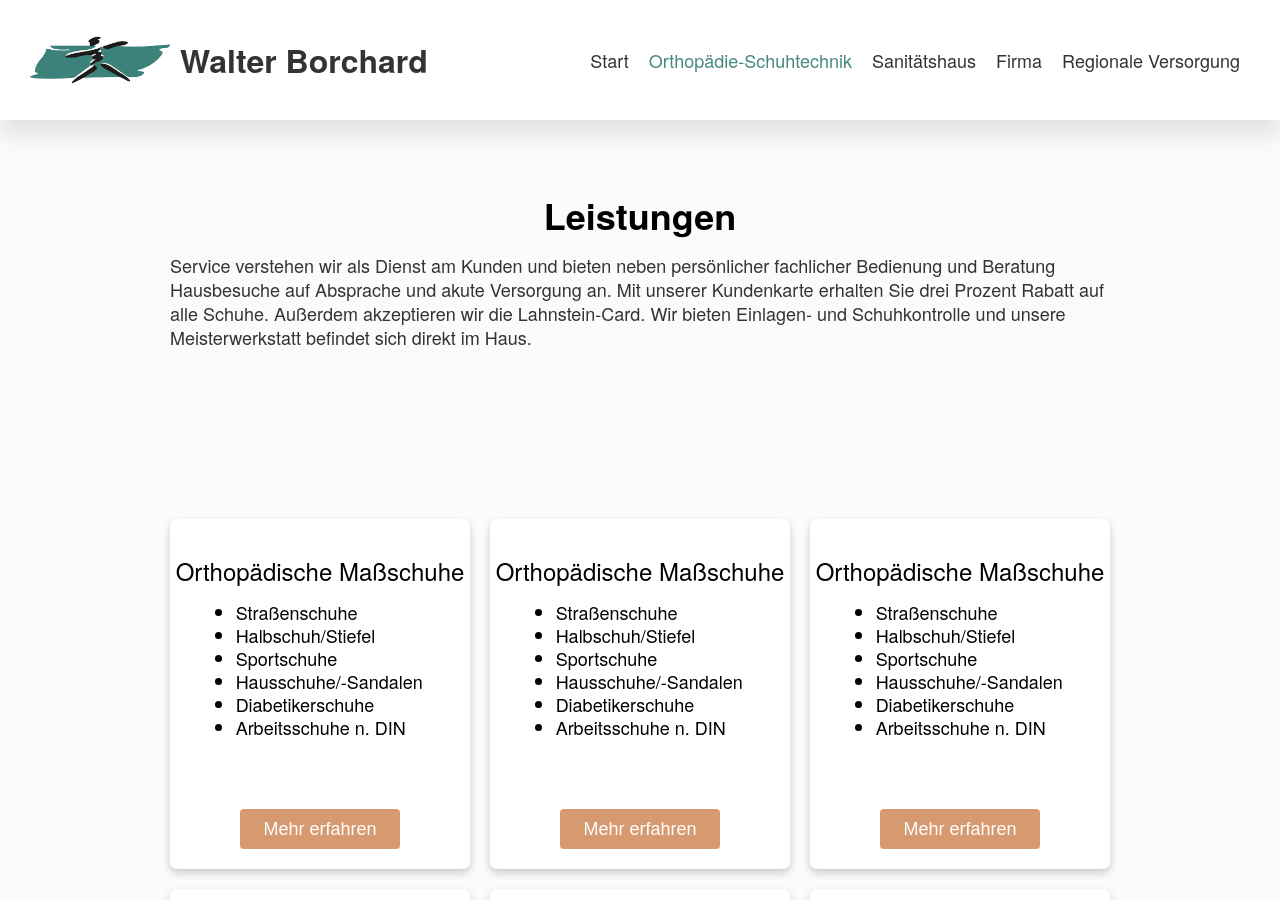
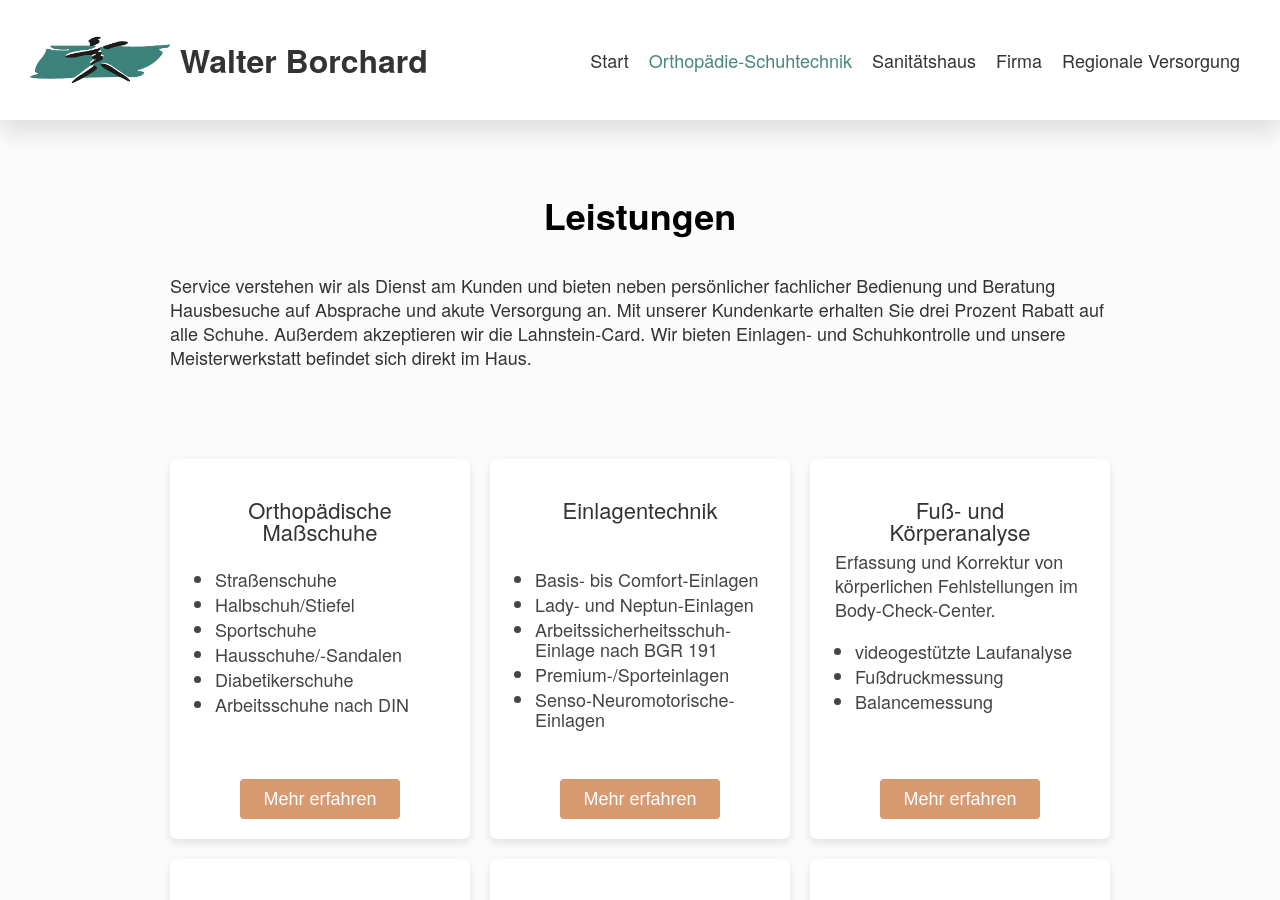
Before and after one commit to JohannesBorchard/Borchard-Orthopaedie, a Jekyll site: the page built from pages/orthopaedie-schuhtechnik.html, in a window 1280 px wide and 900 px high, scrolled down 1099 px. Built offline with Jekyll 4.4.1, drawn with Linux system fonts in a browser that asks for light colours; some of the changed text lies outside the part shown.

Commit message:
Orthopädieschuhtechnik fertig

```diff
--- a/_includes/css/main.css
+++ b/_includes/css/main.css
@@ -13,6 +13,7 @@ h2 {
     font-weight: 600;
     font-size: 36px;
     margin: 0;
+    text-align: center;
 }
 
 h3 {
@@ -24,7 +25,7 @@ h3 {
 h4 {
     font-family: "HelveticaNeueBold", "HelveticaNeue-Bold", "Helvetica Neue Bold", "HelveticaNeue", "Helvetica Neue", 'TeXGyreHerosBold', "Helvetica", "Tahoma", "Geneva", "Arial", sans-serif;
     font-weight: 300;
-    font-size: 24px;
+    font-size: 22px;
 }
 
 p,
@@ -36,7 +37,7 @@ a {
     font-size: 18px;
     line-height: 24px;
     text-decoration: none;
-    color: #333333;
+    color: #333;
     margin-bottom: 0;
     margin-top: 0;
 }
@@ -58,7 +59,7 @@ p a:hover {
 
 .text p {
     max-width: 940px;
-    margin-top: 20px;
+    margin-top: 40px;
 }
 
 .text--center p {
@@ -97,6 +98,13 @@ p a:hover {
     white-space: nowrap;
     padding: 0;
     margin-bottom: 20px;
+    margin-right: auto;
+    margin-left: auto;
+}
+
+.section__element {
+    margin-top: 80px;
+
 }
 
 .section {
@@ -105,7 +113,14 @@ p a:hover {
     display: flex;
     flex-direction: column;
     align-items: center;
+
 }
+
+.last-element {
+    margin-bottom: 200px;
+}
+
+
 
 
 
@@ -173,14 +188,14 @@ p a:hover {
     justify-content: center;
     align-items: flex-start;
     max-width: 990px;
-    margin-bottom: 160px;
+    /*margin-top: 80px;*/
 }
 
 .card {
-    box-shadow: 0 4px 8px 0 rgba(0, 0, 0, 0.2);
-    transition: 0.3s;
+    box-shadow: 0 4px 8px 0 rgba(0, 0, 0, 0.1);
+    transition: 0.2s;
     width: 300px;
-    height: 350px;
+    height: 380px;
     margin: 10px;
     background-color: #fff;
     border-radius: 7px;
@@ -188,27 +203,68 @@ p a:hover {
     flex-direction: column;
     align-items: center;
     justify-content: space-between;
+
+}
+
+.card-link {
     cursor: pointer;
 }
 
-.card:hover {
+.card-link:hover {
     box-shadow: 0 8px 16px 0 rgba(0, 0, 0, 0.2);
 }
 
 .card__text h4 {
     text-align: center;
     margin-top: 40px;
+    height: 50px;
+    color: #333;
+
+
+}
+.card__text p {
+    margin-left: 30px;
+    margin-right: 20px;
+    color: #444;
 }
 
 .card__list {
+    width: 240px;
     list-style-type: disc;
     margin-top: 20px;
-    margin-left: 60px;
+    margin-left: 50px;
+    margin-right: 20px;
 }
 
 .card__list li {
+
     font-size: 18px;
+    line-height: 20px;
     font-family: "HelveticaNeueLight", "HelveticaNeue-Light", "Helvetica Neue Light", "HelveticaNeue", "Helvetica Neue", 'TeXGyreHerosRegular', "Helvetica", "Tahoma", "Geneva", "Arial", sans-serif;
     font-weight: 300;
     margin-top: 5px;
+    color: #444;
 }
+
+
+.pain td {
+    padding-right: 20px;
+    padding-left: 20px;
+    padding-bottom: 40px;
+}
+
+.table__list {
+    list-style-type: disc;
+    margin-top: 10px;
+    margin-left: 20px;
+    width: 260px;
+}
+
+.table__list li {
+    font-size: 18px;
+    line-height: 20px;
+    font-family: "HelveticaNeueLight", "HelveticaNeue-Light", "Helvetica Neue Light", "HelveticaNeue", "Helvetica Neue", 'TeXGyreHerosRegular', "Helvetica", "Tahoma", "Geneva", "Arial", sans-serif;
+    font-weight: 300;
+    margin-top: 5px;
+    color: #444;
+}
--- a/pages/orthopaedie-schuhtechnik.html
+++ b/pages/orthopaedie-schuhtechnik.html
@@ -4,7 +4,6 @@ title: Walter Borchard | Orthopädie-Schuhtechnik
 description:
 permalink: /orthopaedie-schuhtechnik
 ---
-
 <header class="header header--hero">
     <nav class="header__nav-bar">
         <a href="/" class="nav__logo">
@@ -25,7 +24,6 @@ permalink: /orthopaedie-schuhtechnik
         </div>
     </div>
 </header>
-
 <main>
     <div class="text--center">
         <p>Wir sind Ihr Partner wenn es um Fuß-, Knie- oder Rückenfragen geht.
@@ -35,124 +33,191 @@ permalink: /orthopaedie-schuhtechnik
         </p>
         <p>Wir freuen uns auf Ihren Besuch!</p>
     </div>
-    <div class="text section">
+    <div class="section">
+    <div class="text">
         <h2>Leistungen</h2>
         <p>Service verstehen wir als Dienst am Kunden und bieten neben persönlicher fachlicher Bedienung und Beratung Hausbesuche auf Absprache und akute Versorgung an. Mit unserer Kundenkarte erhalten Sie drei Prozent Rabatt auf alle Schuhe. Außerdem akzeptieren wir die Lahnstein-Card. Wir bieten Einlagen- und Schuhkontrolle und unsere Meisterwerkstatt befindet sich direkt im Haus.
         </p>
-
-        <div class="service-cards section">
-            <div class="card">
+    </div>
+    <div class="service-cards section__element">
+        <div class="card card-link">
             <div class="card__text">
-                    <h4>Orthopädische Maßschuhe</h4>
+                <h4>Orthopädische <br>Maßschuhe</h4>
                 <ul class="card__list">
                     <li>Straßenschuhe</li>
                     <li>Halbschuh/Stiefel</li>
                     <li>Sportschuhe</li>
                     <li>Hausschuhe/-Sandalen</li>
                     <li>Diabetikerschuhe</li>
-                        <li>Arbeitsschuhe n. DIN</li>
+                    <li>Arbeitsschuhe nach DIN</li>
                 </ul>
+            </div>
+            <button class="btn btn--read-more">Mehr erfahren</button>
+        </div>
+        <div class="card card-link">
+            <div class="card__text">
+                <h4>Einlagentechnik</h4>
+                <ul class="card__list">
+                    <li>Basis- bis Comfort-Einlagen</li>
+                    <li>Lady- und Neptun-Einlagen</li>
+                    <li>Arbeitssicherheitsschuh-Einlage nach BGR 191</li>
+                    <li>Premium-/Sporteinlagen</li>
+                    <li>Senso-Neuromotorische-Einlagen</li>
+                </ul>
+            </div>
+            <button class="btn btn--read-more">Mehr erfahren</button>
+        </div>
+        <div class="card card-link">
+            <div class="card__text">
+                <h4>Fuß- und <br>Körperanalyse</h4>
+                <p>Erfassung und Korrektur von körperlichen Fehlstellungen im Body-Check-Center.</p>
+                <ul class="card__list">
+                    <li>videogestützte Laufanalyse</li>
+                    <li>Fußdruckmessung</li>
+                    <li>Balancemessung</li>
+                </ul>
+            </div>
+            <button class="btn btn--read-more">Mehr erfahren</button>
+        </div>
+        <div class="card card-link">
+            <div class="card__text">
+                <h4>Diabetische <br>Fußversorgung</h4>
+                <ul class="card__list">
+                    <li>Diabetische orthopädische Maßschuhe</li>
+                    <li>Diabetiker Therapieschuhe</li>
+                    <li>Diabetische adaptierte Einlagen</li>
+                    <li>Schuhkorrektur an Konfektionsschuhen</li>
+                </ul>
+            </div>
+            <button class="btn btn--read-more">Mehr erfahren</button>
+        </div>
+        <div class="card card-link">
+            <div class="card__text">
+                <h4>3-Sohlen-Konzept</h4>
+                <p>Mit dem 3-Sohlen-Konzept wollen wir den verschiedenen Ansprüchen an Schuhe mit unterschiedlichen Schuhkonzepten gerecht werden.</p>
+            </div>
+            <button class="btn btn--read-more">Mehr erfahren</button>
+        </div>
+        <div class="card card-link">
+            <div class="card__text">
+                <h4>Arbeits-<br>Sicherheitsschuhe</h4>
+                <p>Um Versicherungsschutz zu gewährleisten, müssen Einlagen für Arbeitssicherheitsschuhe nach der BGR 191 erstellt werden und der Baumusterprüfung des Schuhes entsprechen.</p>
+            </div>
+            <button class="btn btn--read-more">Mehr erfahren</button>
+        </div>
+        <div class="card card-link">
+            <div class="card__text">
+                <h4>Schuhzurichtung</h4>
+                <p>Auf besonderen Wunsch schneiden wir beim alten Schuh die Schuhsohle auf und setzten die Korrektur dazwischen, falls der Schuh dafür geeignet ist.</p>
             </div>
             <button class="btn btn--read-more">Mehr erfahren</button>
         </div>
         <div class="card">
             <div class="card__text">
-                    <h4>Orthopädische Maßschuhe</h4>
-                    <ul class="card__list">
-                        <li>Straßenschuhe</li>
-                        <li>Halbschuh/Stiefel</li>
-                        <li>Sportschuhe</li>
-                        <li>Hausschuhe/-Sandalen</li>
-                        <li>Diabetikerschuhe</li>
-                        <li>Arbeitsschuhe n. DIN</li>
-                    </ul>
-                </div>
-                <button class="btn btn--read-more">Mehr erfahren</button>
-            </div>
-            <div class="card">
-                <div class="card__text">
-                    <h4>Orthopädische Maßschuhe</h4>
-                    <ul class="card__list">
-                        <li>Straßenschuhe</li>
-                        <li>Halbschuh/Stiefel</li>
-                        <li>Sportschuhe</li>
-                        <li>Hausschuhe/-Sandalen</li>
-                        <li>Diabetikerschuhe</li>
-                        <li>Arbeitsschuhe n. DIN</li>
-                    </ul>
-                </div>
-                <button class="btn btn--read-more">Mehr erfahren</button>
-            </div>
-            <div class="card">
-                <div class="card__text">
-                    <h4>Orthopädische Maßschuhe</h4>
-                    <ul class="card__list">
-                        <li>Straßenschuhe</li>
-                        <li>Halbschuh/Stiefel</li>
-                        <li>Sportschuhe</li>
-                        <li>Hausschuhe/-Sandalen</li>
-                        <li>Diabetikerschuhe</li>
-                        <li>Arbeitsschuhe n. DIN</li>
-                    </ul>
-                </div>
-                <button class="btn btn--read-more">Mehr erfahren</button>
-            </div>
-            <div class="card">
-                <div class="card__text">
-                    <h4>Orthopädische Maßschuhe</h4>
-                    <ul class="card__list">
-                        <li>Straßenschuhe</li>
-                        <li>Halbschuh/Stiefel</li>
-                        <li>Sportschuhe</li>
-                        <li>Hausschuhe/-Sandalen</li>
-                        <li>Diabetikerschuhe</li>
-                        <li>Arbeitsschuhe n. DIN</li>
-                    </ul>
-                </div>
-                <button class="btn btn--read-more">Mehr erfahren</button>
-            </div>
-            <div class="card">
-                <div class="card__text">
-                    <h4>Orthopädische Maßschuhe</h4>
-                    <ul class="card__list">
-                        <li>Straßenschuhe</li>
-                        <li>Halbschuh/Stiefel</li>
-                        <li>Sportschuhe</li>
-                        <li>Hausschuhe/-Sandalen</li>
-                        <li>Diabetikerschuhe</li>
-                        <li>Arbeitsschuhe n. DIN</li>
-                    </ul>
-                </div>
-                <button class="btn btn--read-more">Mehr erfahren</button>
-            </div>
-            <div class="card">
-                <div class="card__text">
-                    <h4>Orthopädische Maßschuhe</h4>
-                    <ul class="card__list">
-                        <li>Straßenschuhe</li>
-                        <li>Halbschuh/Stiefel</li>
-                        <li>Sportschuhe</li>
-                        <li>Hausschuhe/-Sandalen</li>
-                        <li>Diabetikerschuhe</li>
-                        <li>Arbeitsschuhe n. DIN</li>
-                    </ul>
-                </div>
-                <button class="btn btn--read-more">Mehr erfahren</button>
-            </div>
-            <div class="card">
-                <div class="card__text">
-                    <h4>Orthopädische Maßschuhe</h4>
-                    <ul class="card__list">
-                        <li>Straßenschuhe</li>
-                        <li>Halbschuh/Stiefel</li>
-                        <li>Sportschuhe</li>
-                        <li>Hausschuhe/-Sandalen</li>
-                        <li>Diabetikerschuhe</li>
-                        <li>Arbeitsschuhe n. DIN</li>
-                    </ul>
-                </div>
-
+                <h4>Reparaturarbeiten</h4>
+                <p>Mit unserer eigenen Werkstatt bieten wir ein fachgerechte Instandhaltung Ihrer orthopädischen Schuhe unter Berücksichtigung der orthopädischen Gegebenheiten.</p>
             </div>
         </div>
     </div>
+    </div>
+    <div class="section">
+    <div class="text">
+        <h2>Schmerzen</h2>
+        <p>Für Sie als Kunde ist es wichtig zu erfahren, was gegen Ihre Schmerzen konkret hilft. Darum gehen wir auf verschiedene Schmerzbereiche ein und stellen eine Auswahl an therapeutischen Möglichkeiten zur Behandlung vor.</p>
+        <p>Grundsätzlich gilt bei jeder Maßnahme, dass eine klare Diagnose hilft, die richtige Behandlung zu finden. Darum ist es wichtig, erst zum Arzt/Facharzt zu gehen um eine gezielte Diagnose zu erstellen.</p>
+    </div>
+    <div class="section__element">
+        <table class="pain last-element">
+            <tr>
+                <td>
+                    <h4>Vorfußbereich</h4>
+                    <ul class="table__list">
+                    <li>Einlage mit Schmetterlingspolster</li>
+                    <li>Ballenrolle</li>
+                    <li>Schmetterlingsrolle</li>
+                    <li>Fußsohlenmessung</li>
+                    <li>Fußgymnastik</li>
+                    </ul>
+                </td>
+                <td>
+                    <h4>Hallux Rigidus/Limitus</h4>
+                    <ul class="table__list">
+                    <li>Rigidus-Abrollhilfe (Sohlenversteifung optional)</li>
+                    <li>Rigidus-Einlage</li>
+                    <li>Fußsohlenmessung</li>
+                    </ul>
+                </td>
+                <td>
+                    <h4>Fersensporn/-schmerz</h4>
+                    <ul class="table__list">
+                    <li>Fersensporneinlage</li>
+                    <li>Schmerzeinlage mit Service</li>
+                    <li>Gymnastikübungen</li>
+                    </ul>
+                </td>
+            </tr>
+
+            <tr>
+                <td>
+                    <h4>Diabetisches Fußsyndrom</h4>
+                    <ul class="table__list">
+                    <li>Weichschaumeinlage</li>
+                    <li>Diabetes-adaptierte Fußbettung</li>
+                    <li>Diabetes-Therapieschuh</li>
+                    <li>Diabetes-Maßschuh</li>
+                    <li>Vorfuß-Entlastungsschuh</li>
+                    </ul>
+                </td>
+                <td>
+                    <h4>Achillessehne</h4>
+                    <ul class="table__list">
+                    <li>Bandage (z.B. AchilloTrain)</li>
+                    <li>Übungen bei Achillessehnenreizung</li>
+                    <li>Sensomotorische Einlagen</li>
+                    </ul>
+                </td>
+                <td>
+                    <h4>Sprunggelenk</h4>
+                    <ul class="table__list">
+                    <li>Mittelfußrolle</li>
+                    <li>Schaukelrolle</li>
+                    <li>Orthesenschuhe</li>
+                    </ul>
+                </td>
+            </tr>
+
+            <tr>
+                <td>
+                    <h4>Statische Fehlstellung</h4>
+                    <ul class="table__list">
+                    <li>Außenranderhöhung (Schuh/Einlage)</li>
+                    <li>Längenausgleich</li>
+                    <li>Körpermessung</li>
+                    <li>Sensomotorische Sohle (AFG)</li>
+                    <li>Sensomotorische Einlagen</li>
+                    </ul>
+                </td>
+                <td>
+                    <h4>Knieschmerzen</h4>
+                    <ul class="table__list">
+                    <li>Orthese</li>
+                    <li>Körpermessung</li>
+                    <li>Sensomotorische Sohle (AFG)</li>
+                    <li>Sensomotorische Einlagen</li>
+                    </ul>
+                </td>
+                <td>
+                    <h4>Rücken</h4>
+                    <ul class="table__list">
+                    <li>Körpermessung</li>
+                    <li>Funktionsrolle</li>
+                    <li>gezieltes Rückentraining</li>
+                    <li>Sensomotorische Sohle (AFG)</li>
+                    <li>sensomotorische Einlagen</li>
+                    </ul>
+                </td>
+            </tr>
+        </table>
+    </div>
+    </div>
 </main>
```
Lines whose indentation alone changed are shown as unchanged.
